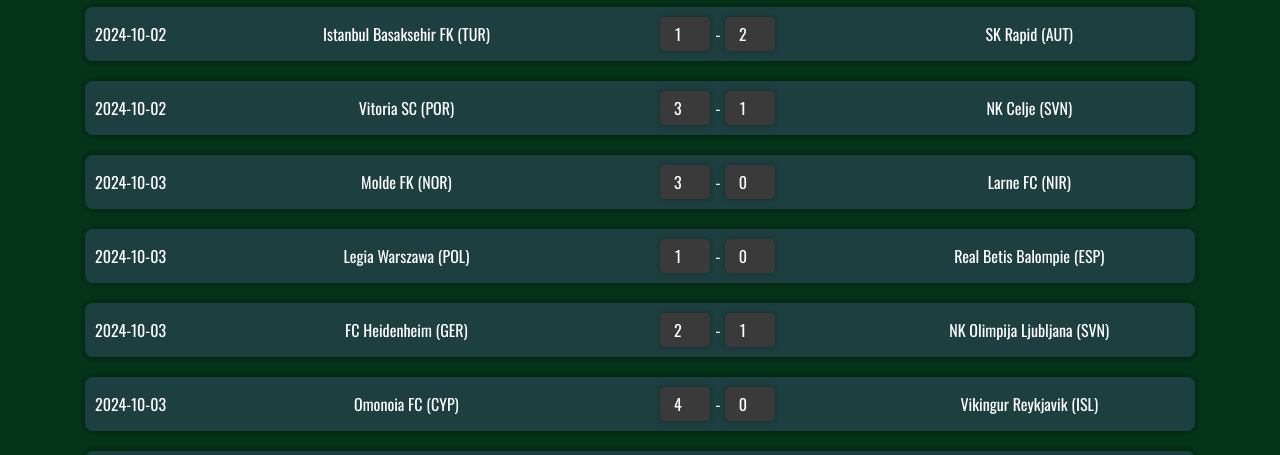
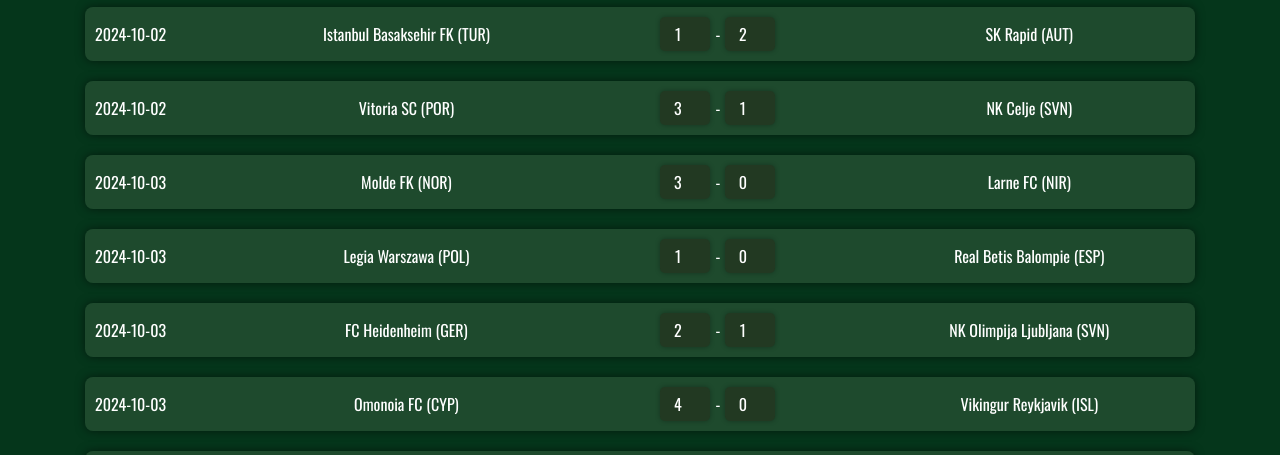
Before and after one commit to apex4710/conference-league-predictor, a plain HTML site: page index.html in a window 1280 px wide. Both pictures are taken after a click on the button "Matchday 1". Shown: the part 315-770 px from the top of the page. Drawn offline with nearby package versions, Linux system fonts and the light colour scheme.

Commit message:
clrcrctn

```diff
--- a/index.html
+++ b/index.html
@@ -50,13 +50,11 @@
         transition: background-color 0.3s ease, transform 0.3s ease;
         backdrop-filter: blur(10px);
         background: rgba(46, 245, 35, 0.7);
-        /* Light  with transparency */
         border: 1px solid rgba(255, 255, 255, 0.2);
     }
 
     .matchday button:hover {
         background-color: #0c6511;
-        /* Darker*/
         transform: scale(1.05);
     }
 
@@ -65,8 +63,7 @@
         justify-content: space-between;
         align-items: center;
         margin-bottom: 20px;
-        background-color: rgba(47, 69, 87, 0.6);
-        /* Dark transparent background */
+        background-color: rgba(47, 87, 58, 0.6);
         padding: 10px;
         border-radius: 8px;
         box-shadow: 0 0 10px rgba(0, 0, 0, 0.5);
@@ -99,7 +96,7 @@
         border-radius: 5px;
         text-align: center;
         font-size: 16px;
-        background-color: #3a3a3a;
+        background-color: #223922;
         color: #ffffff;
         margin: 0 5px;
         box-shadow: 0 0 5px rgba(0, 0, 0, 0.3);
@@ -113,10 +110,8 @@
     .score-inputs input:not([readonly]):focus {
         background-color: #505050;
         color: #f5a623;
-        /* Orange */
         outline: none;
         box-shadow: 0 0 10px rgba(245, 166, 35, 0.5);
-        /* Orange focus glow */
     }
 
     .note {
```
